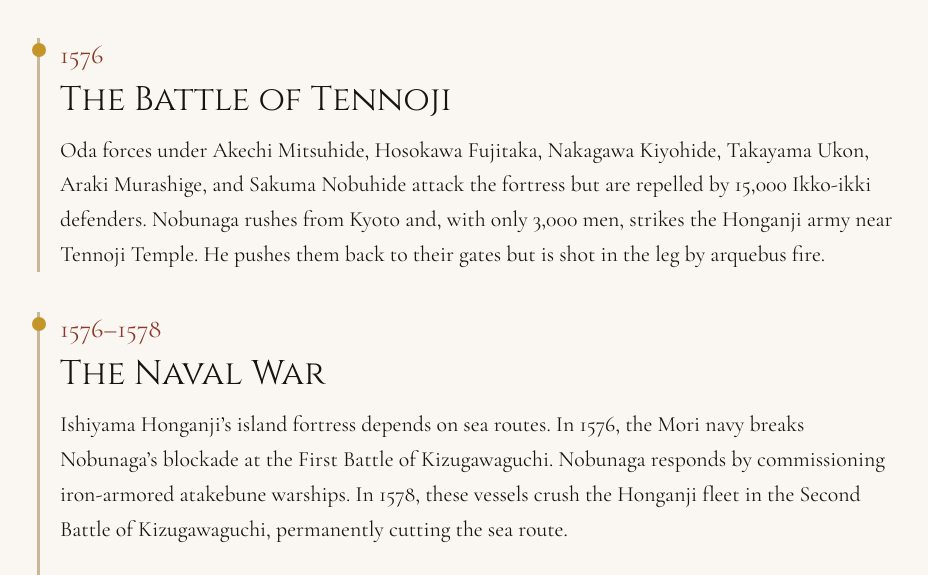
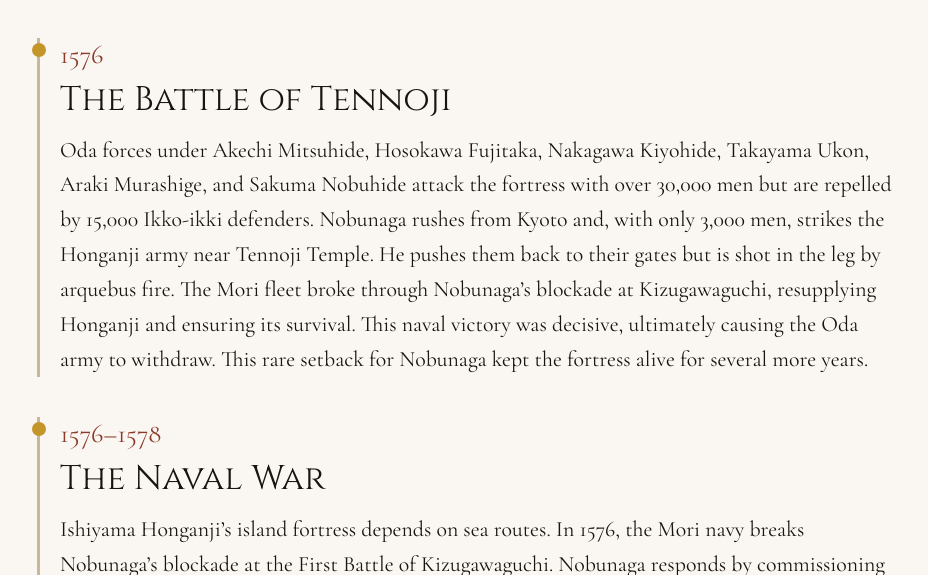
Before and after one commit to eiftody-cmyk/osaka-timeline, a plain HTML site: page ishiyama-timeline.html in a window 1280 px wide. Shown: the part 2621-3196 px from the top of the page, without its empty margins (173-1101 px from the left). Drawn offline with nearby package versions, Linux system fonts and the light colour scheme.

Commit message:
Update ishiyama-timeline.html

```diff
--- a/ishiyama-timeline.html
+++ b/ishiyama-timeline.html
@@ -211,9 +211,10 @@
     <div class="year">1576</div>
     <div class="title">The Battle of Tennoji</div>
     <div class="text">
-      Oda forces under Akechi Mitsuhide, Hosokawa Fujitaka, Nakagawa Kiyohide, Takayama Ukon, Araki Murashige, and Sakuma Nobuhide attack the fortress but are repelled by 15,000 Ikko-ikki defenders.
+      Oda forces under Akechi Mitsuhide, Hosokawa Fujitaka, Nakagawa Kiyohide, Takayama Ukon, Araki Murashige, and Sakuma Nobuhide attack the fortress with over 30,000 men but are repelled by 15,000 Ikko-ikki defenders.
       Nobunaga rushes from Kyoto and, with only 3,000 men, strikes the Honganji army near Tennoji Temple.
-      He pushes them back to their gates but is shot in the leg by arquebus fire.
+      He pushes them back to their gates but is shot in the leg by arquebus fire. The Mori fleet broke through Nobunaga’s blockade at Kizugawaguchi, resupplying Honganji and ensuring its survival.
+      This naval victory was decisive, ultimately causing the Oda army to withdraw. This rare setback for Nobunaga kept the fortress alive for several more years.
     </div>
   </div>
 
```
